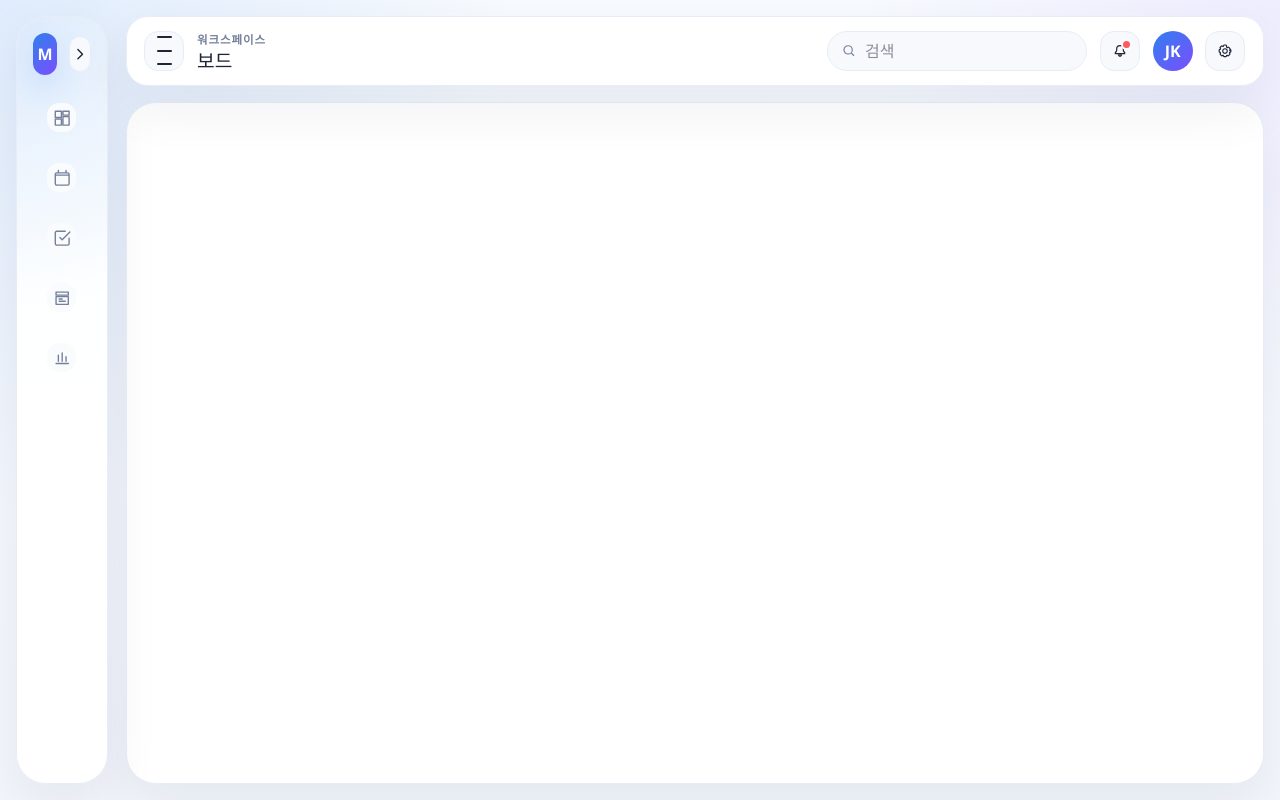
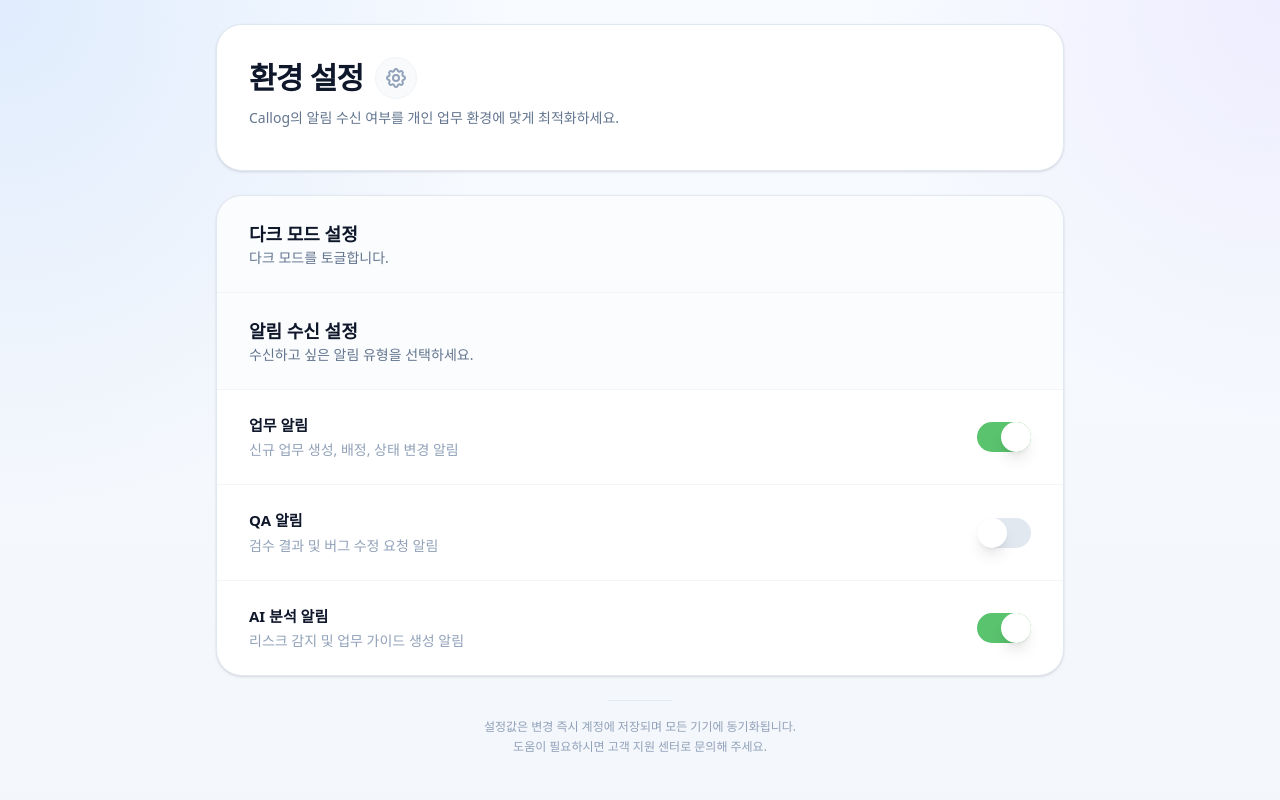
Before and after one commit to beyond-sw-camp/be24-fin-magamFairy-callog, a Vue app in the folder frontend/: page /settings in a window 1280 px wide. Before the commit this address had no page. Built offline with nearby package versions, Linux system fonts and the light colour scheme.

Commit message:
[Feat][F] 환경 설정 페이지 목업

```diff
--- a/frontend/src/App.vue
+++ b/frontend/src/App.vue
@@ -1,8 +1,6 @@
 <script setup>
 import { onMounted } from 'vue'
 import { RouterView } from 'vue-router'
-import Header from '@/components/Header.vue'
-import Sidebar from '@/components/Sidebar.vue'
 import TaskModal from '@/components/common/TaskModal.vue'
 import { usePlannerStore } from '@/stores/planner'
 
@@ -14,17 +12,6 @@ onMounted(() => {
 </script>
 
 <template>
-  <div class="app-shell">
-    <Sidebar />
-
-    <div class="app-shell__main">
-      <Header />
-
-      <main class="app-shell__content">
-        <RouterView />
-      </main>
-    </div>
-
-    <TaskModal />
-  </div>
+  <RouterView />
+  <TaskModal />
 </template>
--- a/frontend/src/views/Settings.vue
+++ b/frontend/src/views/Settings.vue
@@ -1,179 +1,112 @@
 <script setup>
 import { reactive, onMounted } from 'vue'
 
-// 1. 상태 관리 (초기값은 API에서 받아오는 것을 가정)
 const settings = reactive({
-  isDarkMode: false,
   notifications: {
     task: true,
     qa: false,
     ai: true,
-    critical: true // 고정값
+    critical: true
   }
 })
 
-// 2. 초기 로드 시 설정값 동기화
 onMounted(async () => {
   try {
-    // TODO: 실제 환경에서는 사용자 계정 API를 호출하여 설정값을 덮어씌웁니다.
-    // const response = await api.get('/user/settings')
-    // Object.assign(settings, response.data)
-
-    // 로컬 시스템 설정이나 이전 저장 상태를 확인하여 다크모드 초기화
-    if (localStorage.getItem('theme') === 'dark' || (!('theme' in localStorage) && window.matchMedia('(prefers-color-scheme: dark)').matches)) {
-      settings.isDarkMode = true
-      document.documentElement.classList.add('dark')
-    } else {
-      document.documentElement.classList.remove('dark')
-    }
+    console.log('설정 정보를 불러왔습니다.')
   } catch (error) {
     console.error('설정 정보를 불러오는데 실패했습니다.', error)
   }
 })
 
-// 3. 다크모드 토글 및 즉시 저장 (SETTING_003)
-const toggleDarkMode = async () => {
-  settings.isDarkMode = !settings.isDarkMode
-
-  // 화면 즉시 반영
-  if (settings.isDarkMode) {
-    document.documentElement.classList.add('dark')
-    localStorage.setItem('theme', 'dark')
-  } else {
-    document.documentElement.classList.remove('dark')
-    localStorage.setItem('theme', 'light')
-  }
-
-  // 백엔드 즉시 동기화
-  await syncSettingToServer('isDarkMode', settings.isDarkMode)
-}
-
-// 4. 알림 설정 토글 및 즉시 저장 (SETTING_004)
 const updateNotification = async (type) => {
+  if (type === 'critical') return
   settings.notifications[type] = !settings.notifications[type]
   await syncSettingToServer(`notifications.${type}`, settings.notifications[type])
 }
 
-// 5. 서버 동기화 모의 함수
 const syncSettingToServer = async (key, value) => {
   try {
-    // TODO: 실제 백엔드 연동 코드 (Spring Boot Controller 향)
-    // await api.patch('/user/settings', { [key]: value })
     console.log(`[API Call] 설정 업데이트 됨 - ${key}: ${value}`)
   } catch (error) {
     console.error('설정 저장 실패:', error)
-    // 에러 시 롤백 로직 추가 가능
   }
 }
 </script>
 
 <template>
-  <div class="min-h-screen bg-gray-50 dark:bg-gray-900 py-10 px-4 sm:px-6 lg:px-8 transition-colors duration-200">
-    <div class="max-w-3xl mx-auto space-y-8">
-
-      <div>
-        <h1 class="text-2xl font-bold tracking-tight text-gray-900 dark:text-white">환경 설정</h1>
-        <p class="mt-2 text-sm text-gray-500 dark:text-gray-400">
-          Callog의 테마와 알림 수신 여부를 개인 환경에 맞게 관리하세요.
+  <section class="grid gap-6 p-6 max-w-4xl mx-auto">
+    <div class="bg-white rounded-[26px] p-8 shadow-sm border border-slate-200">
+      <div class="mb-2">
+        <div class="flex items-center gap-3 mb-2">
+          <h2 class="text-3xl font-bold tracking-tight text-slate-900">환경 설정</h2>
+          <div class="p-2 rounded-full bg-slate-50 border border-slate-100 text-slate-400">
+            <svg class="w-6 h-6" fill="none" stroke="currentColor" viewBox="0 0 24 24">
+              <path stroke-linecap="round" stroke-linejoin="round" stroke-width="2" d="M10.325 4.317c.426-1.756 2.924-1.756 3.35 0a1.724 1.724 0 002.573 1.066c1.543-.94 3.31.826 2.37 2.37a1.724 1.724 0 001.065 2.572c1.756.426 1.756 2.924 0 3.35a1.724 1.724 0 00-1.066 2.573c.94 1.543-.826 3.31-2.37 2.37a1.724 1.724 0 00-2.572 1.065c-.426 1.756-2.924 1.756-3.35 0a1.724 1.724 0 00-2.573-1.066c-1.543.94-3.31-.826-2.37-2.37a1.724 1.724 0 00-1.065-2.572c-1.756-.426-1.756-2.924 0-3.35a1.724 1.724 0 001.066-2.573c-.94-1.543.826-3.31 2.37-2.37.996.608 2.296.07 2.572-1.065z" />
+              <path stroke-linecap="round" stroke-linejoin="round" stroke-width="2" d="M15 12a3 3 0 11-6 0 3 3 0 016 0z" />
+            </svg>
+          </div>
+        </div>
+        <p class="text-slate-500 text-sm leading-relaxed">
+          Callog의 알림 수신 여부를 개인 업무 환경에 맞게 최적화하세요.
         </p>
       </div>
+    </div>
 
-      <section class="bg-white dark:bg-gray-800 shadow-sm sm:rounded-lg overflow-hidden border border-gray-200 dark:border-gray-700">
-        <div class="px-4 py-5 sm:px-6 border-b border-gray-200 dark:border-gray-700">
-          <h2 class="text-lg font-medium leading-6 text-gray-900 dark:text-white">테마 및 UI 설정</h2>
+    <div class="bg-white rounded-[26px] border border-slate-200 shadow-sm overflow-hidden">
+      <div class="px-8 py-6 border-b border-slate-100 bg-slate-50/50">
+        <h3 class="text-lg font-bold text-slate-900">다크 모드 설정</h3>
+        <p class="text-sm text-slate-500">다크 모드를 토글합니다.</p>
       </div>
-        <div class="px-4 py-5 sm:p-6 space-y-6">
-          <div class="flex items-center justify-between">
+
+
+      <div class="px-8 py-6 border-b border-slate-100 bg-slate-50/50">
+        <h3 class="text-lg font-bold text-slate-900">알림 수신 설정</h3>
+        <p class="text-sm text-slate-500">수신하고 싶은 알림 유형을 선택하세요.</p>
+      </div>
+
+      <div class="divide-y divide-slate-100">
+        <div
+          v-for="(info, key) in {
+            task: { label: '업무 알림', desc: '신규 업무 생성, 배정, 상태 변경 알림' },
+            qa: { label: 'QA 알림', desc: '검수 결과 및 버그 수정 요청 알림' },
+            ai: { label: 'AI 분석 알림', desc: '리스크 감지 및 업무 가이드 생성 알림' }
+          }"
+          :key="key"
+          class="px-8 py-6 flex items-center justify-between hover:bg-slate-50/30 transition-colors"
+        >
           <div>
-              <label class="text-sm font-medium text-gray-900 dark:text-gray-200">다크 모드</label>
-              <p class="text-sm text-gray-500 dark:text-gray-400">시스템 전체 UI를 어두운 테마로 변경합니다.</p>
+            <strong class="block text-[15px] font-bold text-slate-900 mb-1">{{ info.label }}</strong>
+            <p class="text-sm text-slate-400 font-medium">{{ info.desc }}</p>
           </div>
+
           <button
             type="button"
-              @click="toggleDarkMode"
-              :class="[settings.isDarkMode ? 'bg-indigo-600' : 'bg-gray-200 dark:bg-gray-600', 'relative inline-flex h-6 w-11 flex-shrink-0 cursor-pointer rounded-full border-2 border-transparent transition-colors duration-200 ease-in-out focus:outline-none focus:ring-2 focus:ring-indigo-600 focus:ring-offset-2 dark:focus:ring-offset-gray-900']"
-              role="switch"
-              :aria-checked="settings.isDarkMode"
+            @click="updateNotification(key)"
+            class="relative inline-flex h-[30px] w-[54px] shrink-0 cursor-pointer rounded-full border-4 border-transparent transition-colors duration-200 ease-in-out focus:outline-none"
+            :style="{ backgroundColor: settings.notifications[key] ? '#59c36d' : '#e2e8f0' }"
           >
-              <span class="sr-only">다크 모드 설정</span>
             <span
-                :class="[settings.isDarkMode ? 'translate-x-5' : 'translate-x-0', 'pointer-events-none inline-block h-5 w-5 transform rounded-full bg-white shadow ring-0 transition duration-200 ease-in-out']"
-              ></span>
+              :class="[settings.notifications[key] ? 'translate-x-6' : 'translate-x-0', 'pointer-events-none inline-block h-[30px] w-[30px] transform rounded-full bg-white shadow-lg ring-0 transition duration-200 ease-in-out']"
+            />
           </button>
         </div>
-        </div>
-      </section>
-
-      <section class="bg-white dark:bg-gray-800 shadow-sm sm:rounded-lg overflow-hidden border border-gray-200 dark:border-gray-700">
-        <div class="px-4 py-5 sm:px-6 border-b border-gray-200 dark:border-gray-700">
-          <h2 class="text-lg font-medium leading-6 text-gray-900 dark:text-white">알림 수신 설정</h2>
-          <p class="mt-1 text-sm text-gray-500 dark:text-gray-400">수신하고 싶은 알림 유형을 선택하세요.</p>
-        </div>
-
-        <ul role="list" class="divide-y divide-gray-200 dark:divide-gray-700">
-
-          <li class="px-4 py-5 sm:p-6 flex items-center justify-between">
-            <div>
-              <label class="text-sm font-medium text-gray-900 dark:text-gray-200">업무 알림</label>
-              <p class="text-sm text-gray-500 dark:text-gray-400">신규 업무 생성, 배정, 상태 변경 알림</p>
-            </div>
-            <button
-              type="button"
-              @click="updateNotification('task')"
-              :class="[settings.notifications.task ? 'bg-indigo-600' : 'bg-gray-200 dark:bg-gray-600', 'relative inline-flex h-6 w-11 flex-shrink-0 cursor-pointer rounded-full border-2 border-transparent transition-colors duration-200 ease-in-out focus:outline-none focus:ring-2 focus:ring-indigo-600 focus:ring-offset-2 dark:focus:ring-offset-gray-900']"
-            >
-              <span :class="[settings.notifications.task ? 'translate-x-5' : 'translate-x-0', 'pointer-events-none inline-block h-5 w-5 transform rounded-full bg-white shadow ring-0 transition duration-200 ease-in-out']"></span>
-            </button>
-          </li>
-
-          <li class="px-4 py-5 sm:p-6 flex items-center justify-between">
-            <div>
-              <label class="text-sm font-medium text-gray-900 dark:text-gray-200">QA 알림</label>
-              <p class="text-sm text-gray-500 dark:text-gray-400">검수 결과 및 버그 수정 요청 알림</p>
-            </div>
-            <button
-              type="button"
-              @click="updateNotification('qa')"
-              :class="[settings.notifications.qa ? 'bg-indigo-600' : 'bg-gray-200 dark:bg-gray-600', 'relative inline-flex h-6 w-11 flex-shrink-0 cursor-pointer rounded-full border-2 border-transparent transition-colors duration-200 ease-in-out focus:outline-none focus:ring-2 focus:ring-indigo-600 focus:ring-offset-2 dark:focus:ring-offset-gray-900']"
-            >
-              <span :class="[settings.notifications.qa ? 'translate-x-5' : 'translate-x-0', 'pointer-events-none inline-block h-5 w-5 transform rounded-full bg-white shadow ring-0 transition duration-200 ease-in-out']"></span>
-            </button>
-          </li>
-
-          <li class="px-4 py-5 sm:p-6 flex items-center justify-between">
-            <div>
-              <label class="text-sm font-medium text-gray-900 dark:text-gray-200">AI 분석 알림</label>
-              <p class="text-sm text-gray-500 dark:text-gray-400">리스크 감지 및 업무 가이드 생성 알림</p>
-            </div>
-            <button
-              type="button"
-              @click="updateNotification('ai')"
-              :class="[settings.notifications.ai ? 'bg-indigo-600' : 'bg-gray-200 dark:bg-gray-600', 'relative inline-flex h-6 w-11 flex-shrink-0 cursor-pointer rounded-full border-2 border-transparent transition-colors duration-200 ease-in-out focus:outline-none focus:ring-2 focus:ring-indigo-600 focus:ring-offset-2 dark:focus:ring-offset-gray-900']"
-            >
-              <span :class="[settings.notifications.ai ? 'translate-x-5' : 'translate-x-0', 'pointer-events-none inline-block h-5 w-5 transform rounded-full bg-white shadow ring-0 transition duration-200 ease-in-out']"></span>
-            </button>
-          </li>
-
-          <li class="px-4 py-5 sm:p-6 flex items-center justify-between opacity-75">
-            <div>
-              <div class="flex items-center gap-2">
-                <label class="text-sm font-medium text-gray-900 dark:text-gray-200">중요 알림</label>
-                <span class="inline-flex items-center rounded-md bg-red-50 px-2 py-1 text-xs font-medium text-red-700 ring-1 ring-inset ring-red-600/10 dark:bg-red-400/10 dark:text-red-400 dark:ring-red-400/20">필수</span>
-              </div>
-              <p class="text-sm text-gray-500 dark:text-gray-400">마감 임박, 업무 지연 등 크리티컬한 알림은 해제할 수 없습니다.</p>
-            </div>
-            <button
-              type="button"
-              disabled
-              class="bg-indigo-600 opacity-60 cursor-not-allowed relative inline-flex h-6 w-11 flex-shrink-0 rounded-full border-2 border-transparent"
-            >
-              <span class="translate-x-5 pointer-events-none inline-block h-5 w-5 transform rounded-full bg-white shadow ring-0"></span>
-            </button>
-          </li>
-
-        </ul>
-      </section>
 
       </div>
     </div>
+
+    <div class="flex flex-col items-center gap-4">
+      <div class="h-px w-16 bg-slate-200" />
+      <p class="text-center text-xs font-medium text-slate-400 leading-relaxed">
+        설정값은 변경 즉시 계정에 저장되며 모든 기기에 동기화됩니다.<br/>
+        도움이 필요하시면 고객 지원 센터로 문의해 주세요.
+      </p>
+    </div>
+  </section>
 </template>
+
+<style scoped>
+/* 기존 테마의 부드러운 폰트 및 베이스 스타일 유지 */
+section {
+  font-family: 'Pretendard', system-ui, sans-serif;
+}
+</style>
```
Also changed, not shown: frontend/src/router/index.js (+11 -1 lines). Lines whose indentation alone changed are shown as unchanged.
